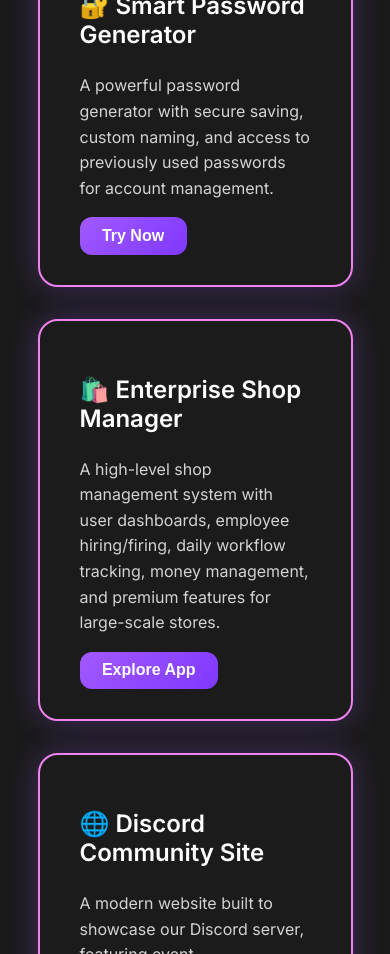
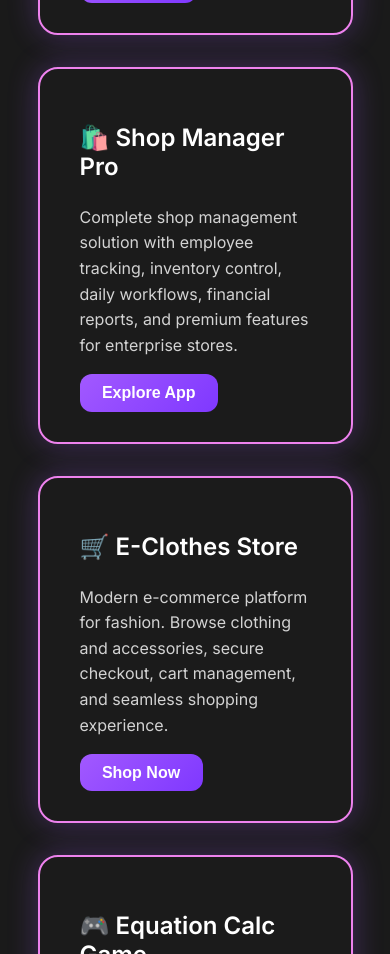
Before and after one commit to reportJNG/My-Portfolio, a React (Vite) app: page / in a window 390 px wide. Shown: the part 2220-3174 px from the top of the page. Built offline with nearby package versions, Linux system fonts and the light colour scheme; the HTML template or start-up script is replaced by a standard one.

Commit message:
added new mobilis project and fixed array js

```diff
--- a/src/Pages/Projects.jsx
+++ b/src/Pages/Projects.jsx
@@ -3,174 +3,179 @@
 export default function Projects() {
   const projects = [
     {
-      name: "🏦 Bank App",
+      name: "🚗 Mobilis Fleet Manager",
       description:
-        "A full-stack enterprise-level bank app with separate user and admin interfaces for secure and efficient financial operations.",
+        "Enterprise vehicle fleet management system. Track vehicles, schedule maintenance, assign drivers, and generate comprehensive reports with real-time monitoring.",
+      buttonText: "Manage Fleet",
+      link: "https://mobilis-gestion-du-parc-automobile.vercel.app/",
+    },
+    {
+      name: "🏦 Enterprise Banking",
+      description:
+        "Full-stack banking platform with dual interfaces for users and admins. Manage accounts, process transactions, and handle secure financial operations at scale.",
       buttonText: "View Live",
       link: "https://bank-eight-woad.vercel.app/",
     },
     {
-      name: "🎲 Dice Game vs Bot",
+      name: "🛍️ Shop Manager Pro",
       description:
-        "A fully interactive web-based dice game with smooth animations, where players roll dice against a smart bot opponent.",
+        "Complete shop management solution with employee tracking, inventory control, daily workflows, financial reports, and premium features for enterprise stores.",
+      buttonText: "Explore App",
+      link: "https://shop-manager-x3o9.vercel.app/",
+    },
+    {
+      name: "🛒 E-Clothes Store",
+      description:
+        "Modern e-commerce platform for fashion. Browse clothing and accessories, secure checkout, cart management, and seamless shopping experience.",
+      buttonText: "Shop Now",
+      link: "https://e-commerce-shop-seven-pearl.vercel.app/",
+    },
+    {
+      name: "🎮 Equation Calc Game",
+      description:
+        "Math challenge game with 50+ levels, background music, and progressive difficulty. Test your calculation skills and unlock special challenges.",
+      buttonText: "Play Now",
+      link: "https://equation-two.vercel.app/",
+    },
+    {
+      name: "🎲 Dice vs Bot",
+      description:
+        "Interactive dice game with smooth animations. Roll against a smart AI opponent and compete for the highest score.",
       buttonText: "Play Now",
       link: "https://dice-web-game.vercel.app/",
     },
     {
-      name: "🔐 Smart Password Generator",
+      name: "🎮 Mini Games Hub",
       description:
-        "A powerful password generator with secure saving, custom naming, and access to previously used passwords for account management.",
-      buttonText: "Try Now",
-      link: "https://password-generator-tan-iota.vercel.app/",
+        "Collection of browser-based mini-games including puzzles, reaction tests, and skill challenges. Quick fun for any break!",
+      buttonText: "Play Games",
+      link: "https://mini-games-h.vercel.app/",
     },
     {
-      name: "🛍️ Enterprise Shop Manager",
+      name: "🔤 Guess the Word",
       description:
-        "A high-level shop management system with user dashboards, employee hiring/firing, daily workflow tracking, money management, and premium features for large-scale stores.",
-      buttonText: "Explore App",
-      link: "https://shop-manager-x3o9.vercel.app/",
-    },
-    {
-      name: "🌐 Discord Community Site",
-      description:
-        "A modern website built to showcase our Discord server, featuring event announcements, community highlights, and a direct invite link for users to join and participate.",
-      buttonText: "Visit Site",
-      link: "https://algerian-discored.vercel.app/",
-    },
-    {
-      name: "📝 NotePad",
-      description:
-        "A simple, modern, and distraction-free notepad app. Create, organize, and save notes easily, with a sidebar to view all your files and quick access to editing.",
-      buttonText: "Try it",
-      link: "https://notepad-azure-xi.vercel.app//",
-    },
-    {
-      name: "🎮 Guess the Word Game",
-      description:
-        "An interactive word-guessing game where players challenge their vocabulary skills to uncover the hidden word through clues and logic.",
+        "Word-guessing challenge with clues and logic. Test your vocabulary skills and uncover hidden words through deduction.",
       buttonText: "Play Now",
       link: "https://abrain.vercel.app/",
     },
     {
+      name: "⚔️ Pokémon Battle",
+      description:
+        "Quick Pokémon battle simulator. Choose your card by luck, fight the bot, and see who wins in this turn-based mini game.",
+      buttonText: "Battle Now",
+      link: "https://pokemon-battel.vercel.app/",
+    },
+    {
+      name: "🕵️ Guess Who",
+      description:
+        "Enter any name and discover predicted age, gender, and nationality using API data. Fun interactive predictions with audio feedback.",
+      buttonText: "Guess Now",
+      link: "https://geuss-who.vercel.app/",
+    },
+    {
+      name: "📝 NotePad Pro",
+      description:
+        "Distraction-free note-taking app with sidebar organization. Create, edit, and manage all your notes in one clean interface.",
+      buttonText: "Start Writing",
+      link: "https://notepad-azure-xi.vercel.app/",
+    },
+    {
+      name: "✅ To-Do Manager",
+      description:
+        "Stay organized with task creation, completion tracking, and priority management. Clean modern interface for daily productivity.",
+      buttonText: "Organize Tasks",
+      link: "https://to-do-app-puce-three.vercel.app/",
+    },
+    {
+      name: "🔐 Password Generator Pro",
+      description:
+        "Generate secure passwords with custom naming and saved history. Access previously used passwords for complete account management.",
+      buttonText: "Generate Now",
+      link: "https://password-generator-tan-iota.vercel.app/",
+    },
+    {
+      name: "🔢 Counter App",
+      description:
+        "Simple counter with increment, decrement, and reset. Clean UI with smooth interactions for counting anything you need.",
+      buttonText: "Start Counting",
+      link: "https://timer-conter.vercel.app/",
+    },
+    {
+      name: "💸 Money Transfer",
+      description:
+        "Send money instantly with secure transactions. Enter amount, choose recipient, and track real-time transfer status.",
+      buttonText: "Transfer Now",
+      link: "https://transfer-money-two.vercel.app/",
+    },
+    {
+      name: "🌍 World Explorer",
+      description:
+        "Explore every country with detailed info: flags, capitals, population, languages, currencies, and direct Google Maps integration.",
+      buttonText: "Explore World",
+      link: "https://world-info-omega.vercel.app/",
+    },
+    {
+      name: "☀️ Weather Forecast",
+      description:
+        "Real-time weather updates with temperature, forecasts, and location-based conditions. Clean modern interface for weather tracking.",
+      buttonText: "Check Weather",
+      link: "https://dev-weather-hamza.vercel.app/",
+    },
+    {
+      name: "👤 Random User Generator",
+      description:
+        "Generate random user profiles with name, gender, email, phone, and location using RandomUser.me API. Perfect for testing.",
+      buttonText: "Generate User",
+      link: "https://get-alot-random-users.vercel.app/",
+    },
+    {
+      name: "📧 Email Generator",
+      description:
+        "Create free random emails instantly. One-click copy for testing, signups, or temporary accounts. Quick and simple.",
+      buttonText: "Get Email",
+      link: "https://random-free-email.vercel.app/",
+    },
+    {
+      name: "💬 Daily Quotes",
+      description:
+        "Get inspired with random motivational quotes. Fresh wisdom and inspiration at every click to brighten your day.",
+      buttonText: "Inspire Me",
+      link: "https://quote-day.vercel.app/",
+    },
+    {
+      name: "😂 Joke Generator",
+      description:
+        "Need a laugh? Get random jokes instantly. Click for fresh humor anytime you need a mood boost.",
+      buttonText: "Make Me Laugh",
+      link: "https://joke-gen-ten.vercel.app/",
+    },
+    {
+      name: "🐱 Cat Images",
+      description:
+        "Random cat pictures to brighten your day. Click for adorable cat photos whenever you need cuteness overload!",
+      buttonText: "Meow!",
+      link: "https://cats-gen.vercel.app/",
+    },
+    {
       name: "🍽️ Syrian Delights",
       description:
-        "A modern web experience showcasing authentic Syrian cuisine, menus, and reviews — bringing the rich flavors of Syria right to your screen.",
+        "Authentic Syrian cuisine showcase with menus, reviews, and rich cultural flavors. Experience Syria's culinary heritage online.",
       buttonText: "View Menu",
       link: "https://syrien.vercel.app/",
     },
     {
       name: "🥩 Meet & Meat",
       description:
-        "A premium meat and BBQ restaurant website with smoky vibes, menu highlights, and location details for a true carnivore’s experience.",
-      buttonText: "Explore",
+        "Premium BBQ and meat restaurant site with smoky vibes, menu highlights, and location details for carnivore enthusiasts.",
+      buttonText: "Explore Menu",
       link: "https://meet-meat-alg.vercel.app/",
     },
     {
-      name: "🔢 Counter App",
+      name: "🌐 Discord Community",
       description:
-        "A simple yet smooth counter application featuring increment, decrement, and reset functions with clean UI and fast interactions.",
-      buttonText: "Explore",
-      link: "https://timer-conter.vercel.app/",
-    },
-    {
-      name: "📝 To-Do App",
-      description:
-        "A productivity-focused to-do list app with task creation, completion tracking, and a clean modern interface to stay organized.",
-      buttonText: "Explore",
-      link: "https://to-do-app-puce-three.vercel.app/",
-    },
-
-    {
-      name: "🎮 Mini Games",
-      description:
-        "A fun collection of lightweight mini-games including puzzles, reaction tests, and skill challenges — all playable in the browser.",
-      buttonText: "Explore",
-      link: "https://mini-games-h.vercel.app/",
-    },
-    {
-      name: "☀️ Weather App",
-      description:
-        "A clean and modern weather app providing real-time forecasts, temperature details, and location-based weather updates.",
-      buttonText: "Explore",
-      link: "https://dev-weather-hamza.vercel.app/",
-    },
-    {
-      name: "🐱 Cat Image Generator",
-      description:
-        "A cute and fun app that fetches random cat images to brighten your day. Click to get a new cat whenever you like!",
-      buttonText: "Meow!",
-      link: "https://cats-gen.vercel.app/",
-    },
-    {
-      name: "💬 Quote of the Day",
-      description:
-        "A simple and inspiring app that fetches a random quote every time. Get daily motivation or wisdom at a click of a button!",
-      buttonText: "Inspire Me",
-      link: "https://quote-day.vercel.app/",
-    },
-    {
-      name: "😂 Random Jokes",
-      description:
-        "Need a laugh? This app fetches random jokes from the internet. Click the button to brighten your day with a new joke every time!",
-      buttonText: "Make Me Laugh",
-      link: "https://joke-gen-ten.vercel.app/",
-    },
-    {
-      name: "🌍 World Explorer",
-      description:
-        "Discover detailed information about every country in the world. View flags, capitals, population, languages, currencies, timezones, and explore locations directly on Google Maps. Perfect for learning, traveling, or just exploring the globe!",
-      buttonText: "Start Exploring",
-      link: "https://world-info-omega.vercel.app/",
-    },
-    {
-      name: "👤 Random User Explorer",
-      description:
-        "Meet new people from around the world! Fetch random user profiles with details like name, gender, email, phone, and location. Click to generate a fresh random person every time using the RandomUser.me API.",
-      buttonText: "Generate User",
-      link: "https://get-alot-random-users.vercel.app/",
-    },
-
-    {
-      name: "💸 Swift Money Transfer",
-      description:
-        "Send money instantly and securely! Enter an amount, choose a recipient, and process fast transactions with real-time status updates. Built with Next.js & TypeScript for smooth and safe money movement.",
-      buttonText: "Count Money",
-      link: "https://transfer-money-two.vercel.app/",
-    },
-    {
-      name: "📧 Random Email Generator",
-      description:
-        "Generate free random emails instantly! Copy them with one click and use for testing, signups, or temporary accounts. Built with Next.js & TypeScript for a smooth, modern experience.",
-      buttonText: "Generate Email",
-      link: "https://random-free-email.vercel.app/",
-    },
-    {
-      name: "⚔️ Pokémon Battle Mini",
-      description:
-        "Play a fun mini Pokémon battle game! Choose your card by luck, fight against a bot, and see who wins. Built with Next.js & TypeScript for smooth gameplay and a responsive UI.",
-      buttonText: "Start Playing",
-      link: "https://pokemon-battel.vercel.app/",
-    },
-    {
-      name: "🕵️‍♂️ Guess Name",
-      description:
-        "Enter a name and let the app guess the person's age, gender, and nationality using free APIs. Fun and interactive, with audio feedback while loading.",
-      buttonText: "Guess Now",
-      link: "https://geuss-who.vercel.app/",
-    },
-    {
-      name: "🛍️ E-Clothes",
-      description:
-        "Shop the latest fashion trends online! Browse a wide range of clothing, accessories, and more. Easy checkout, fast delivery, and secure payment.",
-      buttonText: "Shop Now",
-      link: "https://e-commerce-shop-seven-pearl.vercel.app/",
-    },
-    {
-      name: "🎮 Equation Calc Game",
-      description:
-        "Challenge yourself with equation calculations across multiple levels! Test your math skills in this engaging Next.js game featuring custom levels, background music, and special challenges for advanced players.",
-      buttonText: "Play Now",
-      link: "https://equation-two.vercel.app/",
+        "Modern Discord server showcase with event announcements, community highlights, and direct invite link to join discussions.",
+      buttonText: "Join Server",
+      link: "https://algerian-discored.vercel.app/",
     },
   ];
   return (
```
